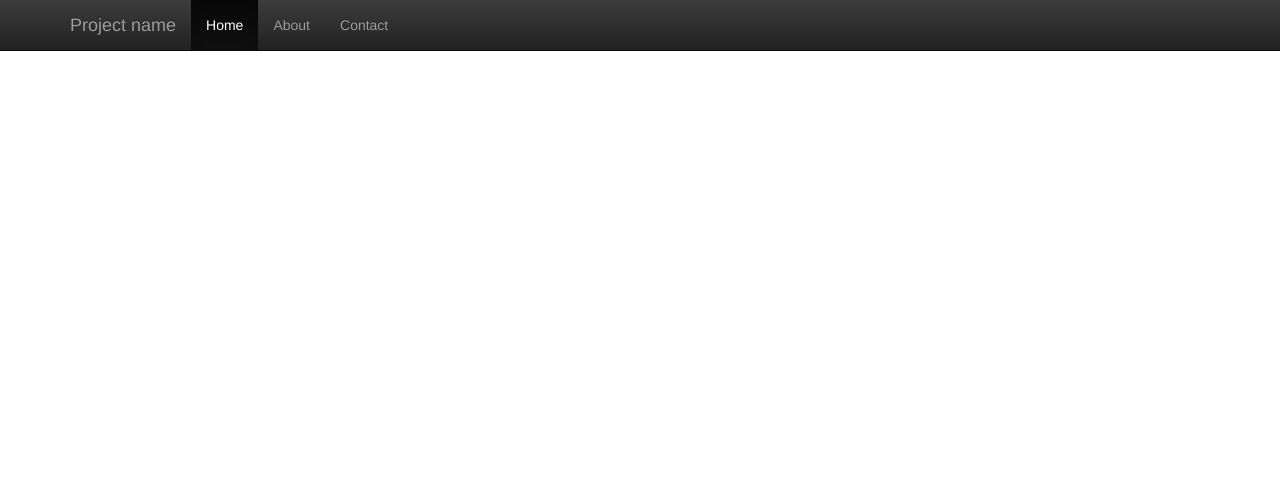
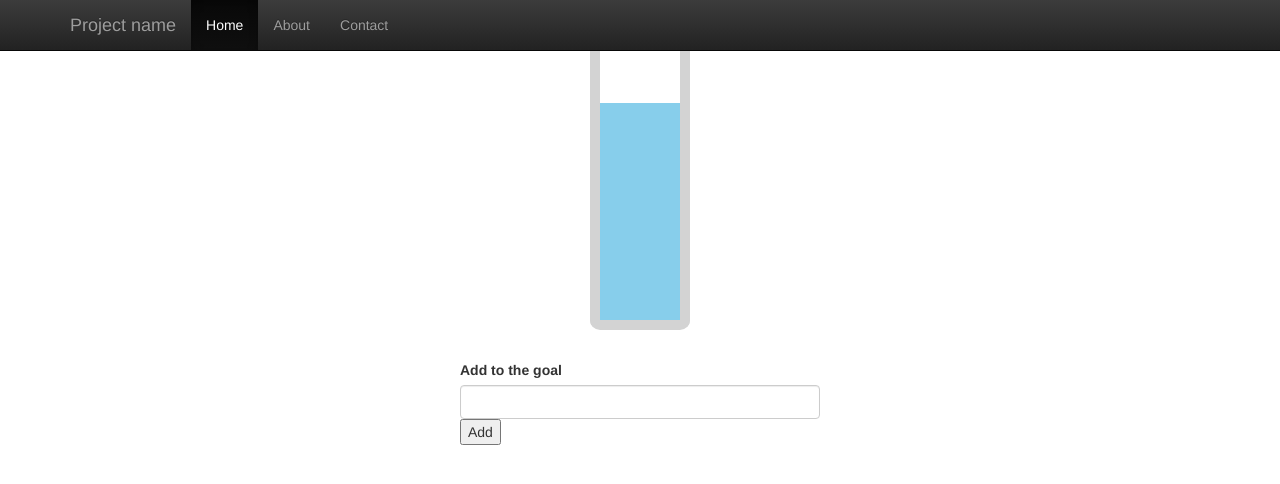
Before and after one commit to glasgow2016/team-6, a Django app: page /project/ in a window 1280 px wide. Shown: the top 484 px of the page. Run offline with Django 3.2, Linux system fonts and the light colour scheme; some libraries are stand-ins or nearby versions.

Commit message:
Added glass of water and initial form functionality

```diff
--- /dev/null
+++ b/codeforgood/static/css/projects.css
@@ -0,0 +1,18 @@
+.glass {
+    margin: 30px auto;
+    height: 300px;
+    width: 100px;
+    position: relative;
+    border-style: none solid solid solid;
+    border-width: 10px;
+    border-color: lightgray;
+    border-radius: 10px;
+}
+
+.water {
+    width: 100%;
+    height: 10%;
+    background-color: skyblue;
+    position: absolute;
+    bottom: 0;
+}
--- /dev/null
+++ b/codeforgood/static/js/projects.js
@@ -0,0 +1,26 @@
+$(function(){
+
+    console.log("here");
+
+    $('.water').animate({
+        height: '75%'
+    }, 1000);
+
+
+    $('add-new-distance').on('submit', function(event) {
+        console.log("Stopped form submission");
+        event.preventDefault();
+        console.log("Stopped form submission");
+    });
+
+});
+
+function addNewDistance() {
+
+    let target_distance = 2000;
+    let new_distance = $("#new-distance-input").val();
+    console.log(new_distance);
+
+    return false;
+
+}
--- a/codeforgood/templates/brake_classroom/project.html
+++ b/codeforgood/templates/brake_classroom/project.html
@@ -1 +1,33 @@
 {% extends 'base.html' %}
+{% load staticfiles %}
+
+{% block content_block %}
+    <div class="container">
+        <div class="row">
+            <div class="col-xs-4">
+
+            </div>
+            <div class="col-xs-4">
+                <div class="glass">
+                    <div class="water"></div>
+                </div>
+                <form id="add-new-distance" onsubmit="return addNewDistance();">
+                    <div class="form-group">
+                        <label for="new-distance-input">Add to the goal</label>
+                        <input id="new-distance-input" class="form-control"/>
+                        <input type="submit" value="Add"/>
+                    </div>
+                </form>
+            </div>
+            <div class="col-xs-4">
+
+            </div>
+        </div>
+    </div>
+
+{% endblock %}
+
+{% block static_per_page %}
+    <script src="{% static 'js/projects.js' %}"></script>
+    <link rel="stylesheet" href="{% static 'css/projects.css' %}"/>
+{% endblock %}
```
Also changed, not shown: codeforgood/brake_classroom/views.py (line endings or trailing spaces), 1 other file.
